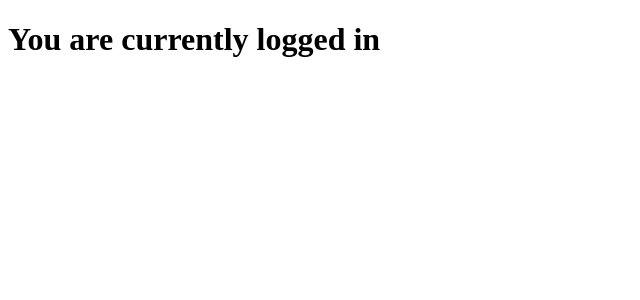
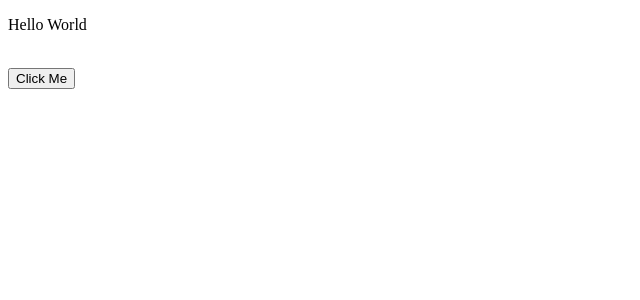
Before and after one commit to sammieeblaq/react-app, a React (Create React App) app: page / in a window 1280 px wide. Shown: the top 300 px of the page, without its empty margins (0-640 px from the left). Built offline with nearby package versions, Linux system fonts and the light colour scheme.

Commit message:
Event handling in react

```diff
--- a/src/App.js
+++ b/src/App.js
@@ -1,19 +1,19 @@
 import React, { Component } from 'react'
+
+function handleClick() {
+    console.log("I was clicked")
+}
 
 class App extends Component {
     state = {
-        isLoggedIn: true
+
     }
     render() {
-        let wordDisplay
-        if (this.state.isLoggedIn) {
-            wordDisplay = "in"
-        } else {
-            wordDisplay = "out"
-        }
         return (
             <div>
-                <h1>You are currently logged { wordDisplay }</h1>
+                <p>Hello World</p>
+                <br/>
+                <button onClick={ handleClick }>Click Me</button>
             </div>
         )
     }
```
